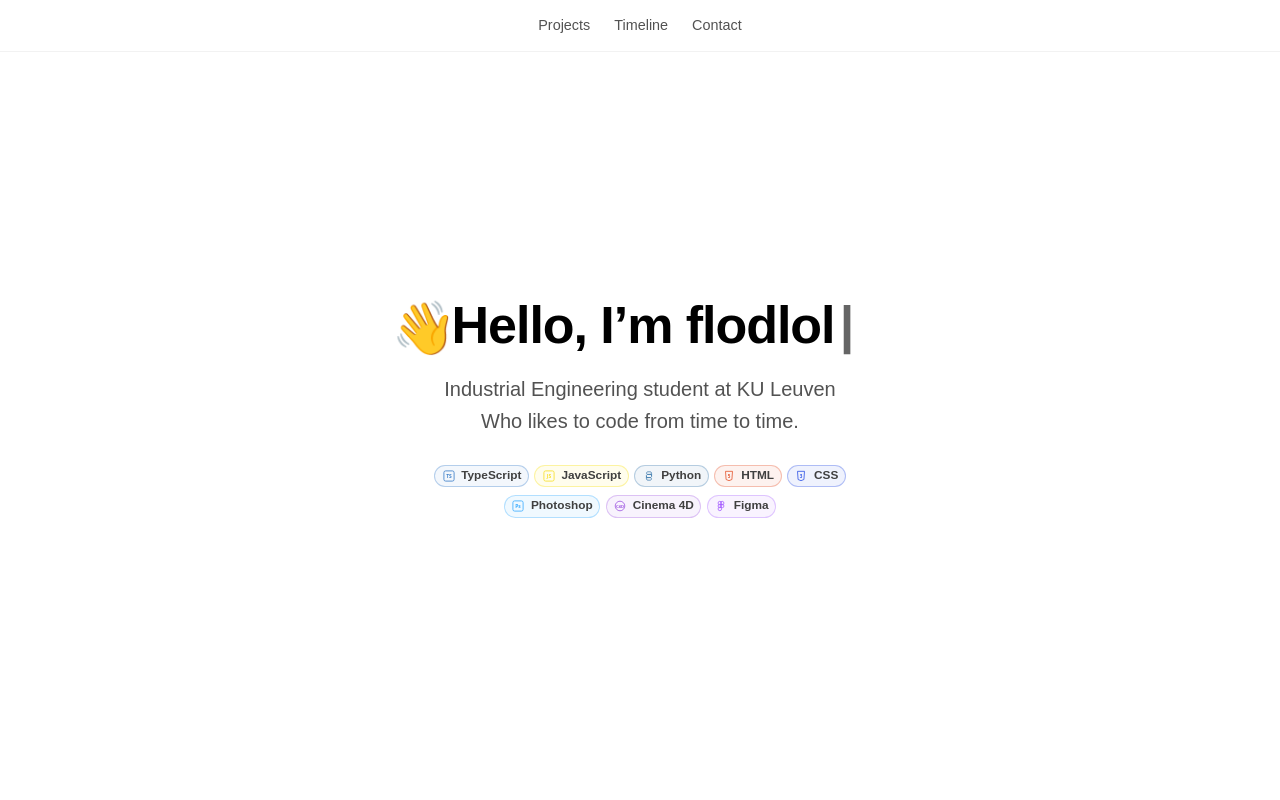
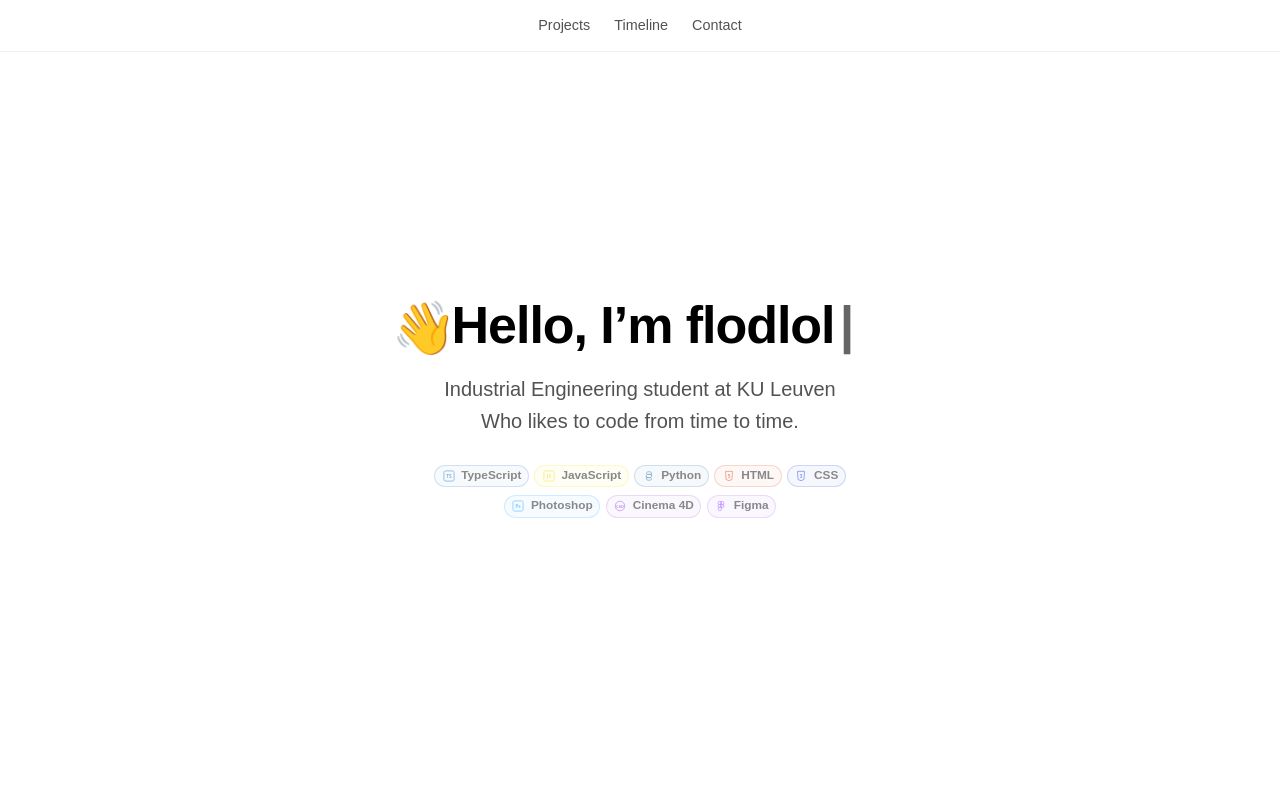
Before and after one commit to flodxz/Personal-Site, a Next.js app: page / in a window 1280 px wide. Shown: the top 800 px of the page. Built offline with nearby package versions, Linux system fonts and the light colour scheme.

Commit message:
Update home.module.css

```diff
--- a/src/styles/pages/home.module.css
+++ b/src/styles/pages/home.module.css
@@ -647,6 +647,13 @@
   font-size: 0.74rem;
   font-weight: 600;
   color: #404040;
+  opacity: 0.62;
+  transition: opacity 140ms ease-out;
+}
+
+.heroSkillItem:hover,
+.heroSkillItem:focus-visible {
+  opacity: 1;
 }
 
 .heroSkillIcon {
```
